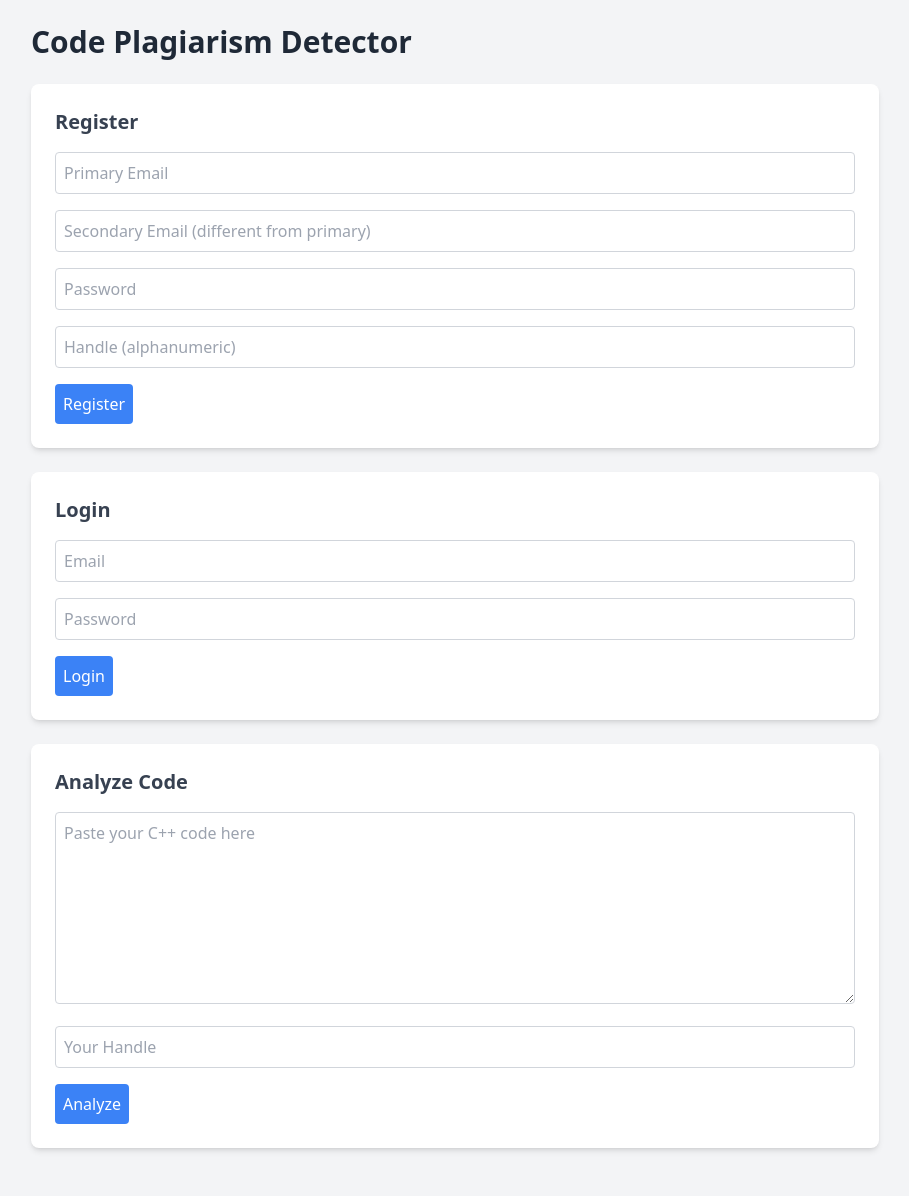
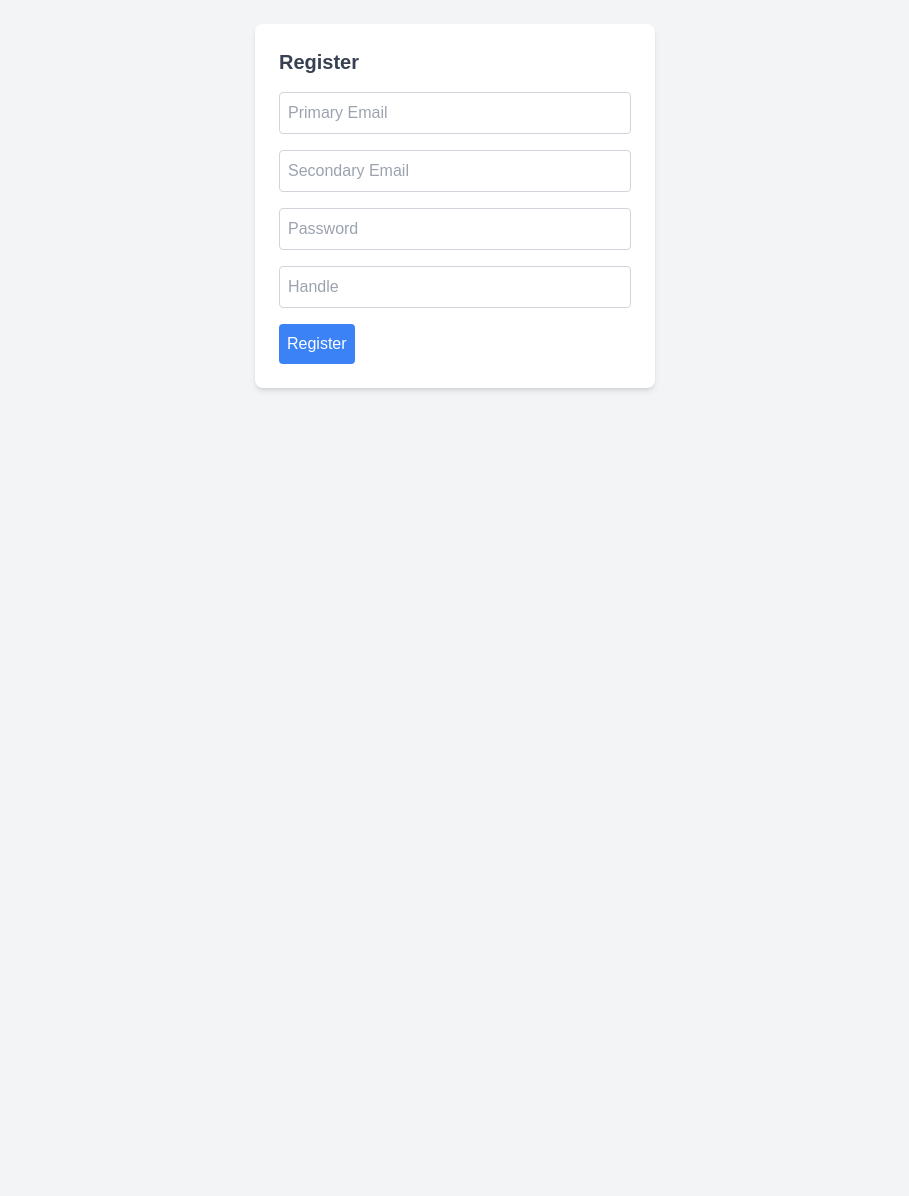
Before and after one commit to swastikpandey09/plagiarism-checker, a FastAPI app: template templates/index.html in a window 1280 px wide. Shown: the whole page, without its empty margins (185-1094 px from the left). After the commit the page ends 391 px from the top, so only its background shows below. Run offline with FastAPI, Linux system fonts and the light colour scheme; the template is opened without the code that fills it, so the values that code supplies are empty; some libraries are stand-ins or nearby versions.

Commit message:
Update index.html

```diff
--- a/templates/index.html
+++ b/templates/index.html
@@ -5,61 +5,115 @@
     <meta name="viewport" content="width=device-width, initial-scale=1.0">
     <title>Code Plagiarism Detector</title>
     <script src="https://cdn.tailwindcss.com"></script>
+    <style>
+        body {
+            font-family: sans-serif;
+        }
+        .hidden {
+            display: none;
+        }
+    </style>
 </head>
-<body class="bg-gray-100 font-sans">
-    <div class="max-w-4xl mx-auto p-6">
-        <h1 class="text-3xl font-bold text-gray-800 mb-6">Code Plagiarism Detector</h1>
-
-        {% if error %}
-            <p class="text-red-500 mb-4">{{ error }}</p>
-        {% endif %}
-        {% if message %}
-            <p class="text-green-500 mb-4">{{ message }}</p>
-        {% endif %}
-
-        <div class="bg-white p-6 rounded-lg shadow-md mb-6">
+<body class="bg-gray-100">
+    <div class="max-w-md mx-auto p-6">
+        <!-- Registration Section -->
+        <div id="register" class="hidden bg-white p-6 rounded-lg shadow-md">
             <h2 class="text-xl font-semibold text-gray-700 mb-4">Register</h2>
-            <form action="/register" method="post" class="space-y-4">
-                <input type="email" name="email1" placeholder="Primary Email" required
-                       class="w-full p-2 border border-gray-300 rounded">
-                <input type="email" name="email2" placeholder="Secondary Email (different from primary)" required
-                       class="w-full p-2 border border-gray-300 rounded">
-                <input type="password" name="password" placeholder="Password" required
-                       class="w-full p-2 border border-gray-300 rounded">
-                <input type="text" name="handle" placeholder="Handle (alphanumeric)" required
-                       class="w-full p-2 border border-gray-300 rounded">
+            <form id="registerForm" class="space-y-4">
+                <input type="email" id="email1" placeholder="Primary Email" required class="w-full p-2 border border-gray-300 rounded">
+                <input type="email" id="email2" placeholder="Secondary Email" required class="w-full p-2 border border-gray-300 rounded">
+                <input type="password" id="password" placeholder="Password" required class="w-full p-2 border border-gray-300 rounded">
+                <input type="text" id="handle" placeholder="Handle" required class="w-full p-2 border border-gray-300 rounded">
                 <button type="submit" class="bg-blue-500 text-white p-2 rounded hover:bg-blue-600">Register</button>
             </form>
         </div>
 
-        <div class="bg-white p-6 rounded-lg shadow-md mb-6">
+        <!-- Login Section -->
+        <div id="login" class="hidden bg-white p-6 rounded-lg shadow-md">
             <h2 class="text-xl font-semibold text-gray-700 mb-4">Login</h2>
-            <form action="/token" method="post" class="space-y-4">
-                <input type="email" name="username" placeholder="Email" required
-                       class="w-full p-2 border border-gray-300 rounded">
-                <input type="password" name="password" placeholder="Password" required
-                       class="w-full p-2 border border-gray-300 rounded">
+            <form id="loginForm" class="space-y-4">
+                <input type="email" id="loginEmail" placeholder="Email" required class="w-full p-2 border border-gray-300 rounded">
+                <input type="password" id="loginPassword" placeholder="Password" required class="w-full p-2 border border-gray-300 rounded">
                 <button type="submit" class="bg-blue-500 text-white p-2 rounded hover:bg-blue-600">Login</button>
             </form>
         </div>
 
-        <div class="bg-white p-6 rounded-lg shadow-md mb-6">
+        <!-- Analyze Code Section -->
+        <div id="analyze" class="hidden bg-white p-6 rounded-lg shadow-md">
             <h2 class="text-xl font-semibold text-gray-700 mb-4">Analyze Code</h2>
-            <form action="/analyze" method="post" class="space-y-4">
-                <textarea name="code" placeholder="Paste your C++ code here" required
-                          class="w-full p-2 border border-gray-300 rounded h-48"></textarea>
-                <input type="text" name="handle" placeholder="Your Handle" required
-                       class="w-full p-2 border border-gray-300 rounded">
+            <form id="analyzeForm" class="space-y-4">
+                <textarea id="code" placeholder="Paste your code here" required class="w-full p-2 border border-gray-300 rounded h-48"></textarea>
+                <input type="text" id="analyzeHandle" placeholder="Your Handle" required class="w-full p-2 border border-gray-300 rounded">
+                <select id="language" class="w-full p-2 border border-gray-300 rounded">
+                    <option value="cpp">C++</option>
+                    <option value="python">Python</option>
+                </select>
                 <button type="submit" class="bg-blue-500 text-white p-2 rounded hover:bg-blue-600">Analyze</button>
             </form>
+            <div id="result" class="mt-4 text-gray-700"></div>
+            <button id="logout" class="mt-4 bg-red-500 text-white p-2 rounded hover:bg-red-600">Logout</button>
         </div>
+    </div>
 
-        {% if result %}
-            <div class="bg-white p-6 rounded-lg shadow-md">
-                <h2 class="text-xl font-semibold text-gray-700 mb-4">Analysis Result for {{ result.handle }}</h2>
-                <pre class="bg-gray-50 p-4 rounded text-sm whitespace-pre-wrap">{{ result.report }}</pre>
-            </div>
-        {% endif %}
-    </div>
+    <script>
+        // Function to show the specified section and hide others
+        function showSection(sectionId) {
+            ['register', 'login', 'analyze'].forEach(id => {
+                document.getElementById(id).classList.toggle('hidden', id !== sectionId);
+            });
+        }
+
+        // Check user state on page load
+        window.addEventListener('load', function() {
+            const registered = localStorage.getItem('registered') === 'true';
+            const loggedIn = localStorage.getItem('loggedIn') === 'true';
+
+            if (!registered) {
+                showSection('register');
+            } else if (!loggedIn) {
+                showSection('login');
+            } else {
+                showSection('analyze');
+            }
+        });
+
+        // Handle registration form submission
+        document.getElementById('registerForm').addEventListener('submit', function(event) {
+            event.preventDefault();
+            const email1 = document.getElementById('email1').value;
+            const email2 = document.getElementById('email2').value;
+            if (email1 === email2) {
+                alert('Emails must be different');
+                return;
+            }
+            // Simulate database storage with localStorage
+            localStorage.setItem('registered', 'true');
+            showSection('login');
+        });
+
+        // Handle login form submission
+        document.getElementById('loginForm').addEventListener('submit', function(event) {
+            event.preventDefault();
+            // Simulate database login with localStorage
+            localStorage.setItem('loggedIn', 'true');
+            showSection('analyze');
+        });
+
+        // Handle analyze form submission
+        document.getElementById('analyzeForm').addEventListener('submit', function(event) {
+            event.preventDefault();
+            const code = document.getElementById('code').value;
+            const handle = document.getElementById('analyzeHandle').value;
+            const language = document.getElementById('language').value;
+            // Display a placeholder result (can be extended with real analysis)
+            document.getElementById('result').innerText = `Analyzing code for ${handle} in ${language}...\n\nCode:\n${code}`;
+        });
+
+        // Handle logout
+        document.getElementById('logout').addEventListener('click', function() {
+            localStorage.setItem('loggedIn', 'false');
+            showSection('login');
+        });
+    </script>
 </body>
 </html>
```
